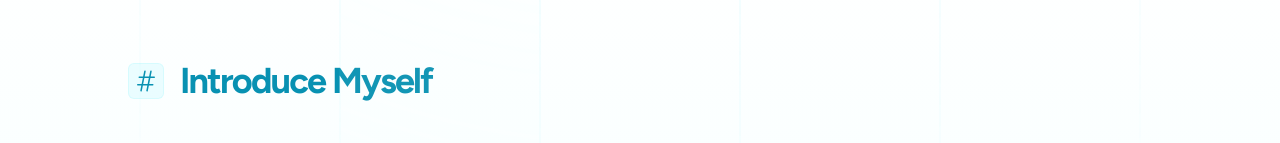
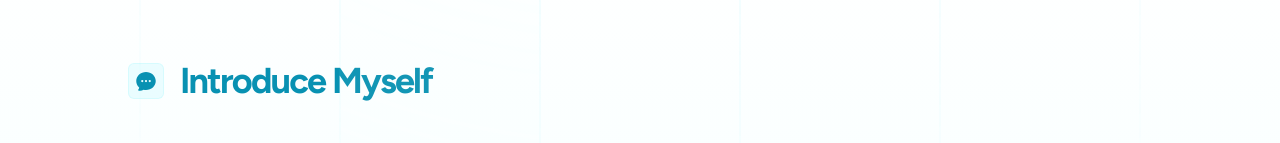
Before and after one commit to alfytka/react-me, a React (Vite) app: page / in a window 1280 px wide. Shown: the part 651-794 px from the top of the page. Built offline with nearby package versions, Linux system fonts and the light colour scheme.

Commit message:
change icons

```diff
--- a/src/components/Layouts/Introduce.jsx
+++ b/src/components/Layouts/Introduce.jsx
@@ -10,8 +10,8 @@ const Introduce = () => {
       <div className="max-w-5xl mx-auto pt-32 pb-20">
         <div className="flex items-center gap-x-4 max-lg:px-5">
           <div className="bg-cyan-100/40 w-9 h-9 flex items-center justify-center rounded-md border border-cyan-200/30">
-            <svg xmlns="http://www.w3.org/2000/svg" fill="none" viewBox="0 0 24 24" strokeWidth={1.5} stroke="currentColor" className="w-6 h-6 text-cyan-600">
-              <path strokeLinecap="round" strokeLinejoin="round" d="M5.25 8.25h15m-16.5 7.5h15m-1.8-13.5l-3.9 19.5m-2.1-19.5l-3.9 19.5" />
+            <svg xmlns="http://www.w3.org/2000/svg" viewBox="0 0 24 24" fill="currentColor" className="w-6 h-6 text-cyan-600">
+              <path fillRule="evenodd" d="M4.804 21.644A6.707 6.707 0 006 21.75a6.721 6.721 0 003.583-1.029c.774.182 1.584.279 2.417.279 5.322 0 9.75-3.97 9.75-9 0-5.03-4.428-9-9.75-9s-9.75 3.97-9.75 9c0 2.409 1.025 4.587 2.674 6.192.232.226.277.428.254.543a3.73 3.73 0 01-.814 1.686.75.75 0 00.44 1.223zM8.25 10.875a1.125 1.125 0 100 2.25 1.125 1.125 0 000-2.25zM10.875 12a1.125 1.125 0 112.25 0 1.125 1.125 0 01-2.25 0zm4.875-1.125a1.125 1.125 0 100 2.25 1.125 1.125 0 000-2.25z" clipRule="evenodd" />
             </svg>
           </div>
           <h1 className="text-3xl sm:text-4xl font-figtree tracking-tighter font-bold text-cyan-600">Introduce Myself</h1>
```
